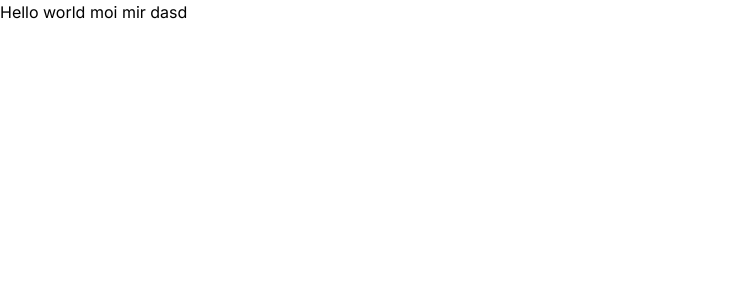
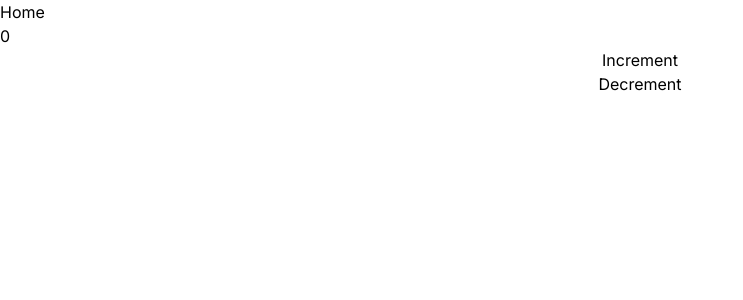
Before and after one commit to xypxzy/stack-overflow-clone, a Next.js app: page / in a window 1280 px wide. Shown: the top 300 px of the page, without its empty margins (0-743 px from the left). Built offline with nearby package versions, Linux system fonts and the light colour scheme.

Commit message:
add routing

```diff
--- /dev/null
+++ b/app/(auth)/layout.tsx
@@ -0,0 +1,9 @@
+import { ReactNode } from 'react'
+
+export default function Layout({ children }: { children: ReactNode }) {
+	return (
+		<main className='flex min-h-screen w-full items-center justify-center'>
+			{children}
+		</main>
+	)
+}
--- /dev/null
+++ b/app/(auth)/sign-in/page.tsx
@@ -0,0 +1,3 @@
+export default function SignIn() {
+	return <div>SignIn</div>
+}
--- /dev/null
+++ b/app/(auth)/sign-up/page.tsx
@@ -0,0 +1,3 @@
+export default function SignUp() {
+	return <div>SignUp</div>
+}
--- /dev/null
+++ b/app/(root)/(home)/ask-question/page.tsx
@@ -0,0 +1,3 @@
+export default function page() {
+	return <div>AskQuestion</div>
+}
--- /dev/null
+++ b/app/(root)/(home)/page.tsx
@@ -0,0 +1,12 @@
+import Counter from '@/components/Counter/Counter'
+
+export default function Home() {
+	console.log('Server Component')
+
+	return (
+		<div>
+			Home
+			<Counter />
+		</div>
+	)
+}
--- a/app/page.tsx
+++ /dev/null
@@ -1,9 +0,0 @@
-export default function Home() {
-	return (
-		<main>
-			<div>
-				<h1 className='h1-bold'>Hello world moi mir dasd</h1>
-			</div>
-		</main>
-	)
-}
--- /dev/null
+++ b/components/Counter/Counter.tsx
@@ -0,0 +1,16 @@
+'use client'
+
+import { useState } from 'react'
+
+export default function Counter() {
+	const [counter, setCounter] = useState(0)
+	console.log('Client Component')
+
+	return (
+		<div className='flex flex-col'>
+			<p>{counter}</p>
+			<button onClick={() => setCounter(counter + 1)}>Increment</button>
+			<button onClick={() => setCounter(counter - 1)}>Decrement</button>
+		</div>
+	)
+}
```
